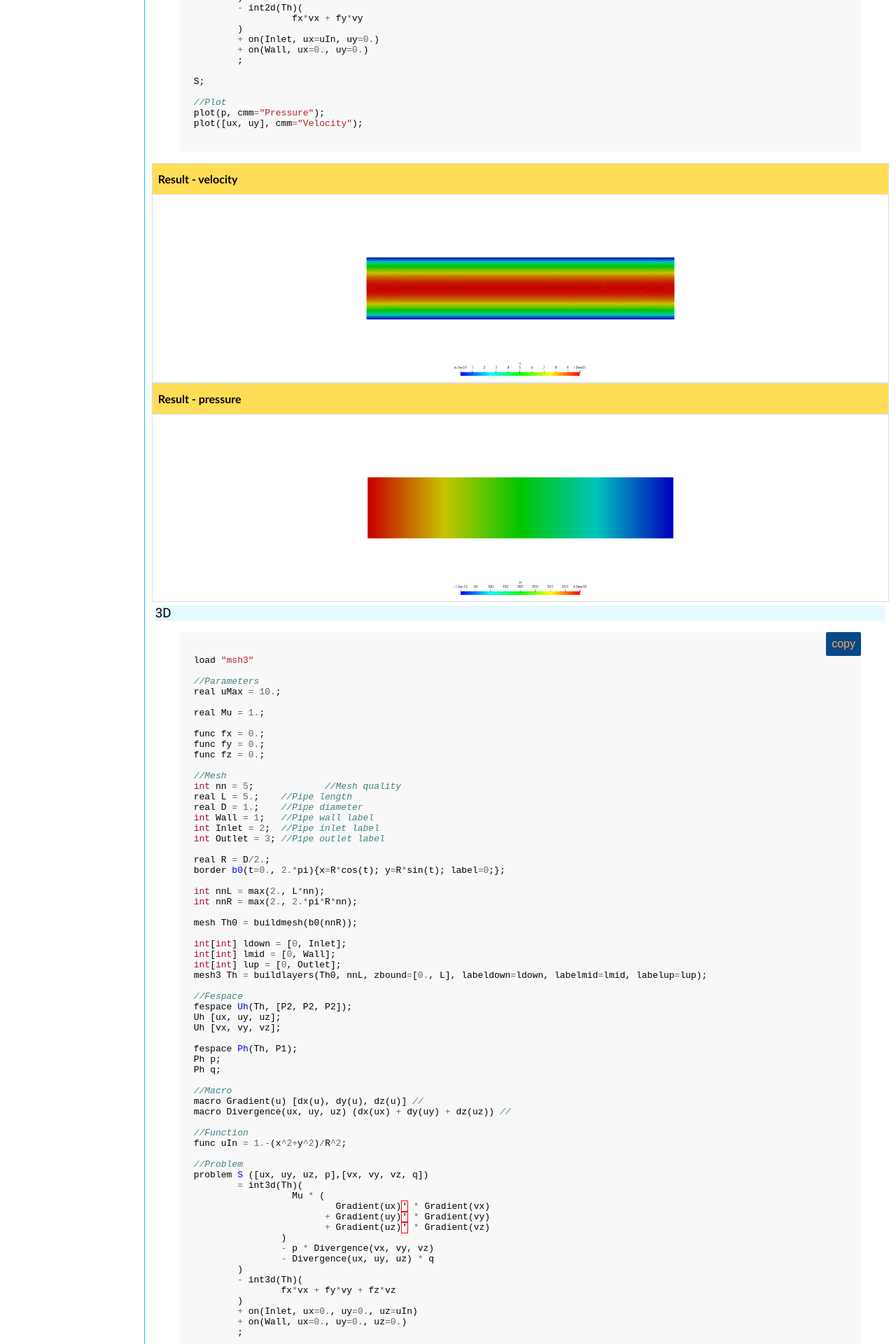
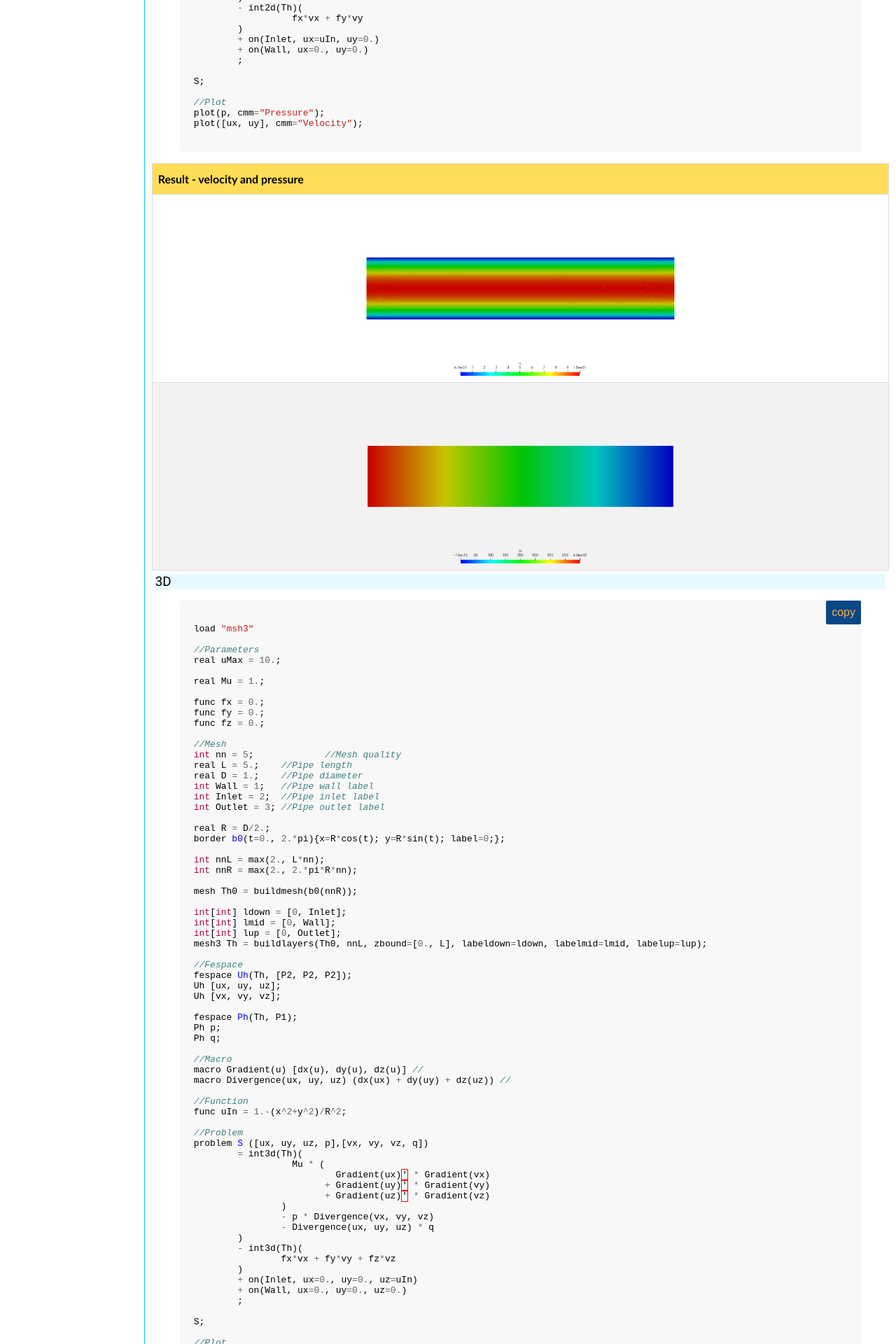
Before and after one commit to FreeFem/FreeFem-modules, a Jekyll site: the page built from _modules/stokes.md, in a window 1280 px wide. Shown: the part 1499-3419 px from the top of the page at 70% size. Built offline with Jekyll 4.4.1, drawn with Linux system fonts in a browser that asks for light colours; formulas are drawn with MathJax 3; our own code applies the rules of GitHub Pages for plain Markdown files; some of the changed text lies outside the part shown.

Commit message:
modify stokes img

```diff
--- a/_modules/stokes.md
+++ b/_modules/stokes.md
@@ -112,12 +112,9 @@ plot(p, cmm="Pressure");
 plot([ux, uy], cmm="Velocity");
 {% endhighlight %}
 
-|Result - velocity|
+|Result - velocity and pressure|
 |--|
 |![Velocity]({{ site.url }}{{ site.baseurl }}/assets/Stokes2D_u.png)|
-
-|Result - pressure|
-|--|
 |![Pressure]({{ site.url }}{{ site.baseurl }}/assets/Stokes2D_p.png)|
 
 ### 3D
@@ -196,10 +193,7 @@ plot(p, cmm="Presure");
 plot([ux, uy, uz], cmm="Velocity");
 {% endhighlight %}
 
-|Result - velocity|
+|Result - velocity and pressure|
 |--|
 |![Velocity]({{ site.url }}{{ site.baseurl }}/assets/Stokes3D_u.png)|
-
-|Result - pressure|
-|--|
 |![Pressure]({{ site.url }}{{ site.baseurl }}/assets/Stokes3D_p.png)|
```
